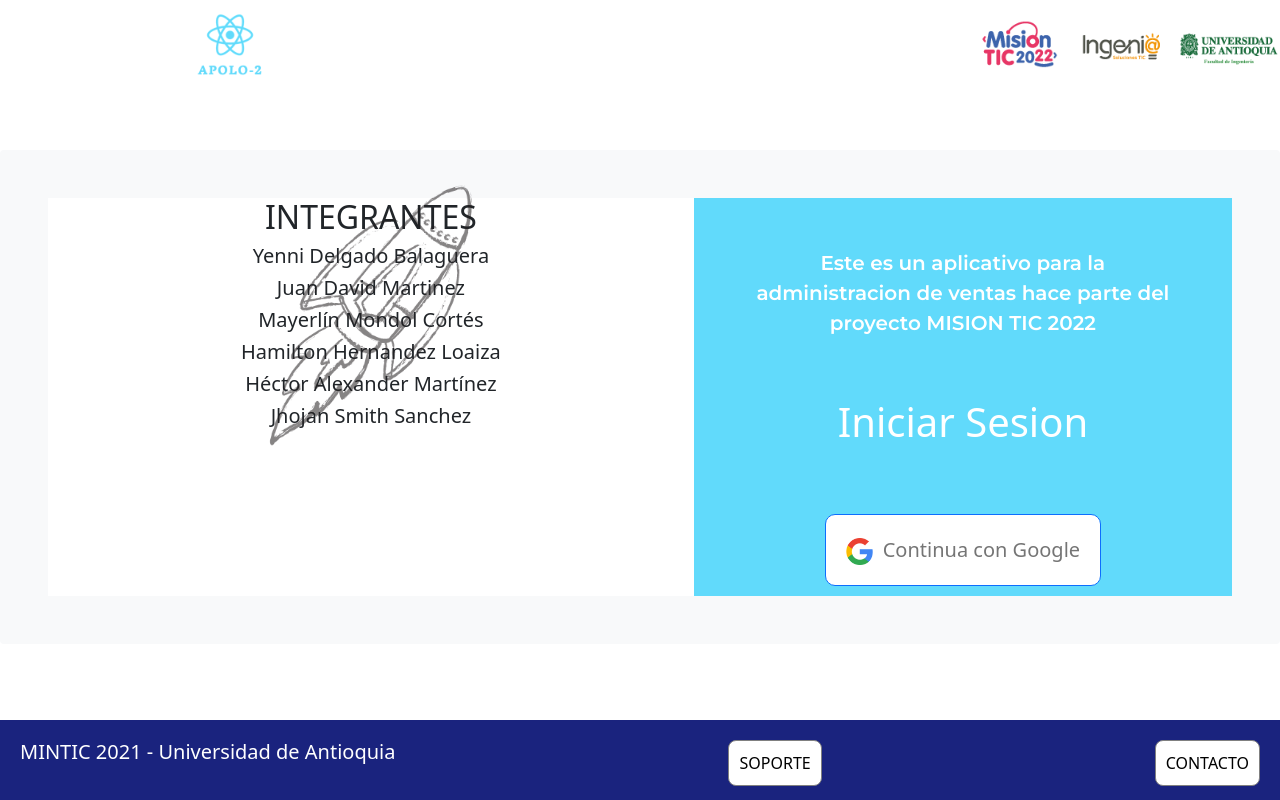
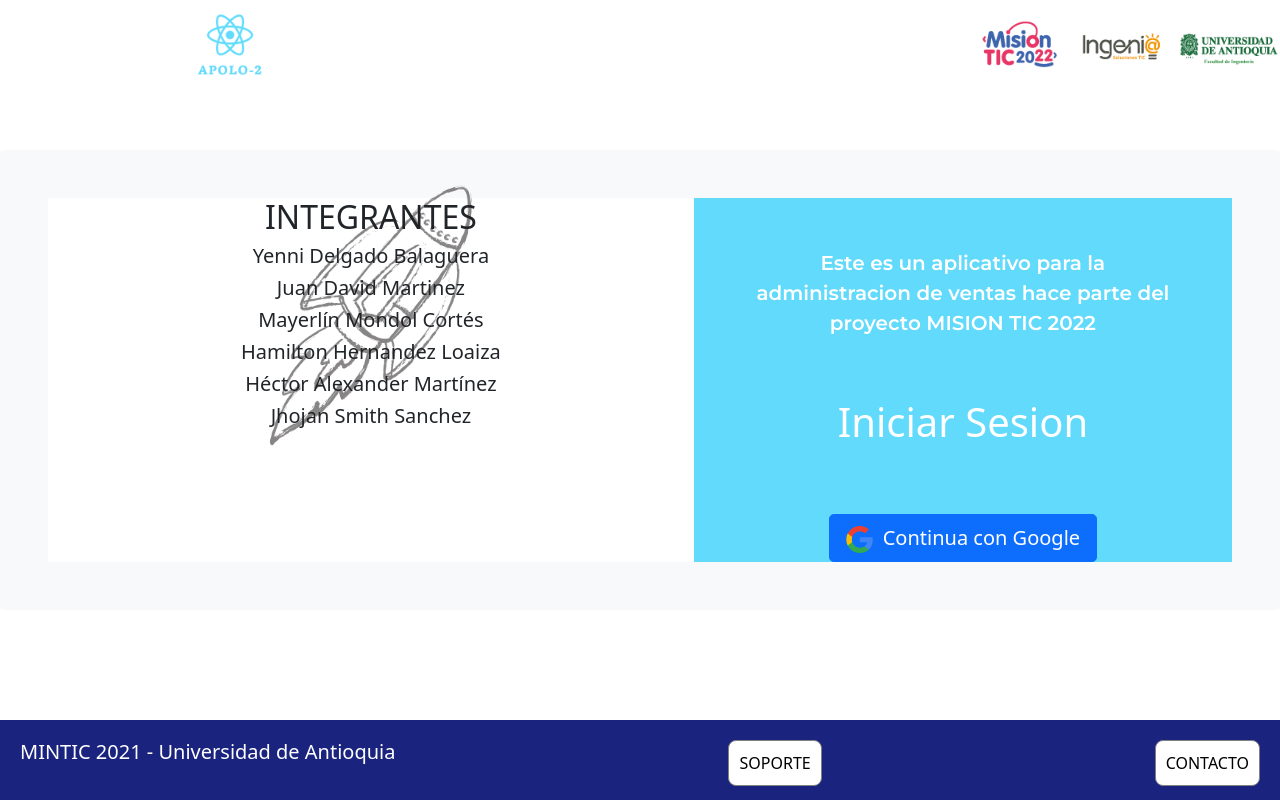
Before and after one commit to apolo-2/apolo2, a React (Create React App) app: page / in a window 1280 px wide. Built offline with nearby package versions, Linux system fonts and the light colour scheme.

Commit message:
first commit configurando oauth0

```diff
--- a/package.json
+++ b/package.json
@@ -3,6 +3,7 @@
   "version": "0.1.0",
   "private": false,
   "dependencies": {
+    "@auth0/auth0-react": "^1.8.0",
     "@material-ui/core": "^4.12.3",
     "@testing-library/jest-dom": "^5.11.4",
     "@testing-library/react": "^11.1.0",
--- a/src/App.jsx
+++ b/src/App.jsx
@@ -3,14 +3,20 @@ import PublicLayout from "layouts/PublicLayout";
 import Admin from "pages/admin/Index";
 import Productos from "pages/admin/Productos";
 import Ventas from "pages/admin/Ventas";
-
 import Index from "pages";
 import { BrowserRouter as Router, Switch, Route } from "react-router-dom";
 import "styles/styles.css";
 import Usuarios from "pages/admin/Usuarios";
+import { Auth0Provider } from "@auth0/auth0-react";
 
 function App() {
   return (
+
+    <Auth0Provider
+    domain="misiontic-apolo2-appventas.us.auth0.com"
+    clientId="DNOD2uQnF7gGDbJU9RnFt2C4shNBTUUh"
+    redirectUri={window.location.origin}
+    >
       <div className="App">
         <Router>
           <Switch>
@@ -44,6 +50,8 @@ function App() {
           </Switch>
         </Router>
       </div>
+    </Auth0Provider>
+
   );
 }
 
--- a/src/pages/index.jsx
+++ b/src/pages/index.jsx
@@ -1,8 +1,11 @@
 import Google from "media/google_logo.png";
 import "./../index.css";
 import Nave from "media/Nave.png";
+import { useAuth0 } from "@auth0/auth0-react";
+
 
 function Index() {
+  const { loginWithRedirect } = useAuth0();
   return (
     <section>
       <br />
@@ -30,10 +33,14 @@ function Index() {
 
             <h2>Iniciar Sesion</h2>
 
-            <a class="btn btn-lg btn-primary" href="/admin" role="button">
+            {/* <a class="btn btn-lg btn-primary" href="/admin" role="button">
               <img className="logo-google" src={Google} alt="Logo Google" />
               Continua con Google
-            </a>
+            </a> */}
+            <button onClick={() => loginWithRedirect()} class="btn btn-lg btn-primary">
+              <img className="logo-google" src={Google} alt="Logo Google" />
+              Continua con Google
+            </button>
           </div>
         </section>
       </div>
```
Also changed, not shown: 1 other file (tests, documents, lock files or other folders). Lines whose indentation alone changed are shown as unchanged.
